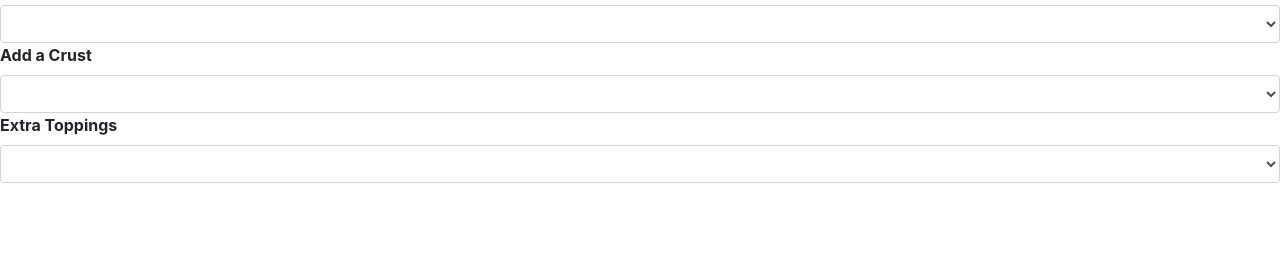
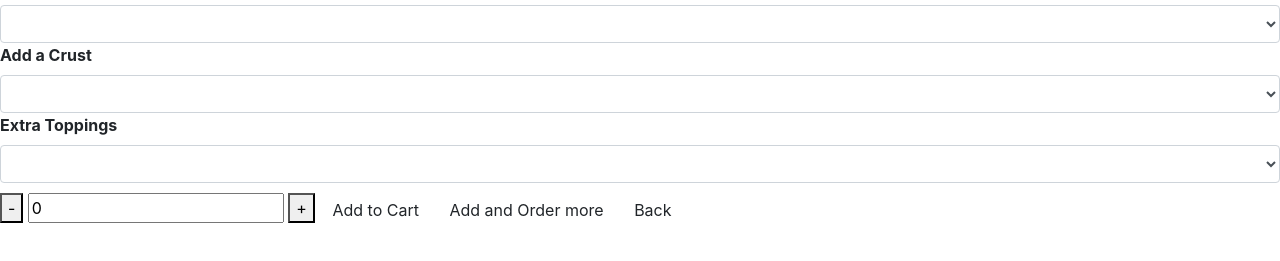
Before and after one commit to enm-lab/pizza, a plain HTML site: page index.html in a window 1280 px wide. Shown: the part 241-502 px from the top of the page. Drawn offline with nearby package versions, Linux system fonts and the light colour scheme.

Commit message:
created form

```diff
--- a/index.html
+++ b/index.html
@@ -52,3 +52,13 @@
                     <option id="pineapple" value="pineapple">Pineapple KES-100</option>
                     <option id="onion" value="onion">Onion KES-50</option>
                 </select>
+                <button class="quantity-input-btn" type="button"
+                    onclick="decrement_quantity('product-quantity-7')">-</button>
+                <input id="product-quantity-7" class="product-quantity" name="product_quantity" value="0">
+                <button type="button" class="quantity-input-btn"
+                    onclick="increment_quantity('product-quantity-7')">+</button>
+                <button type="button" class="btn" onclick="closeForm(); openCheckOut(); addCartPizza();">Add to Cart</button>
+                <button type="button" class="btn buy" onclick="closeForm();addCartPizza();">Add and Order more</button>
+                <button type="button" class="btn cancel" onclick="closeForm()">Back</button>
+            </form>
+        </div>
```
